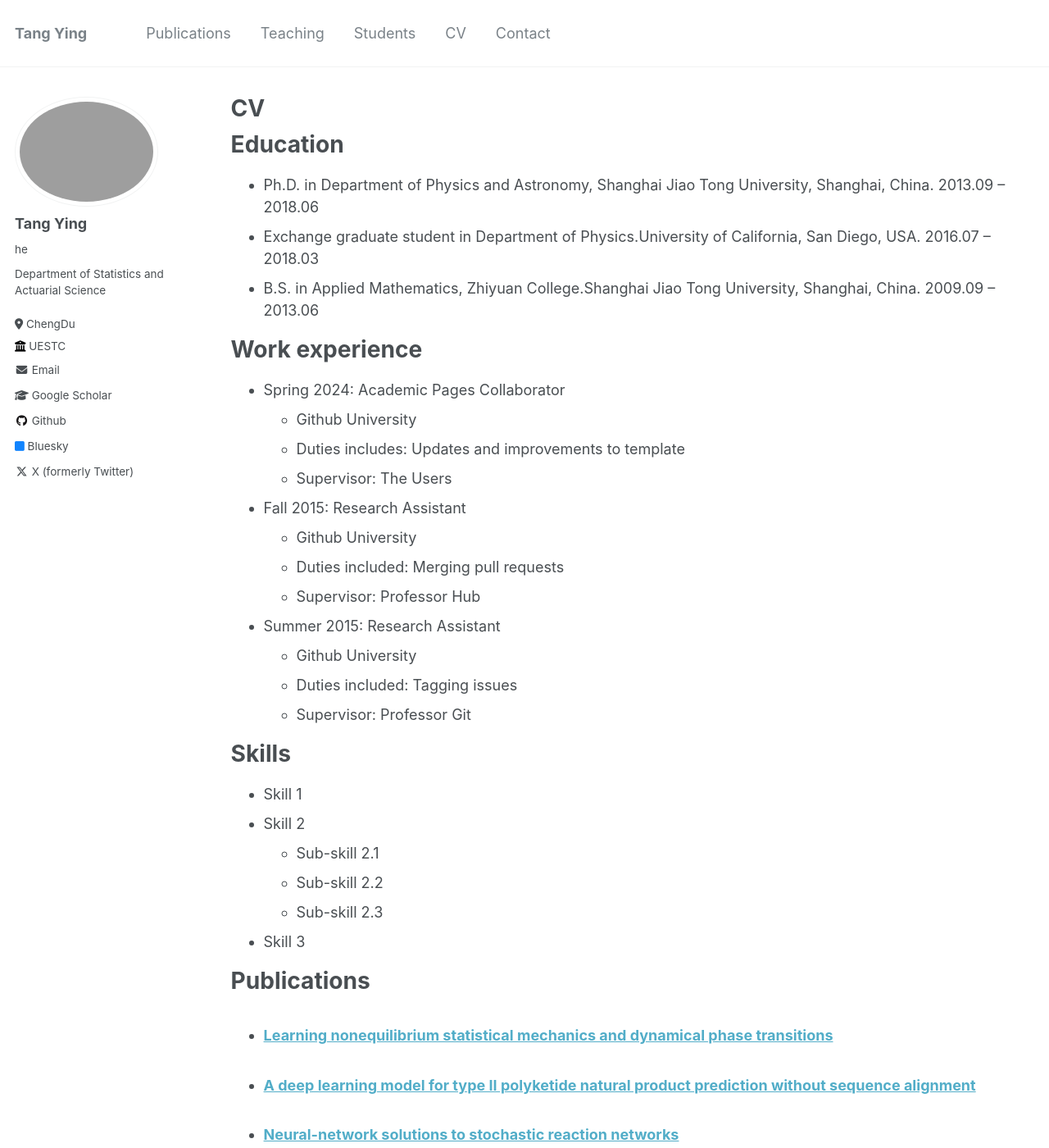
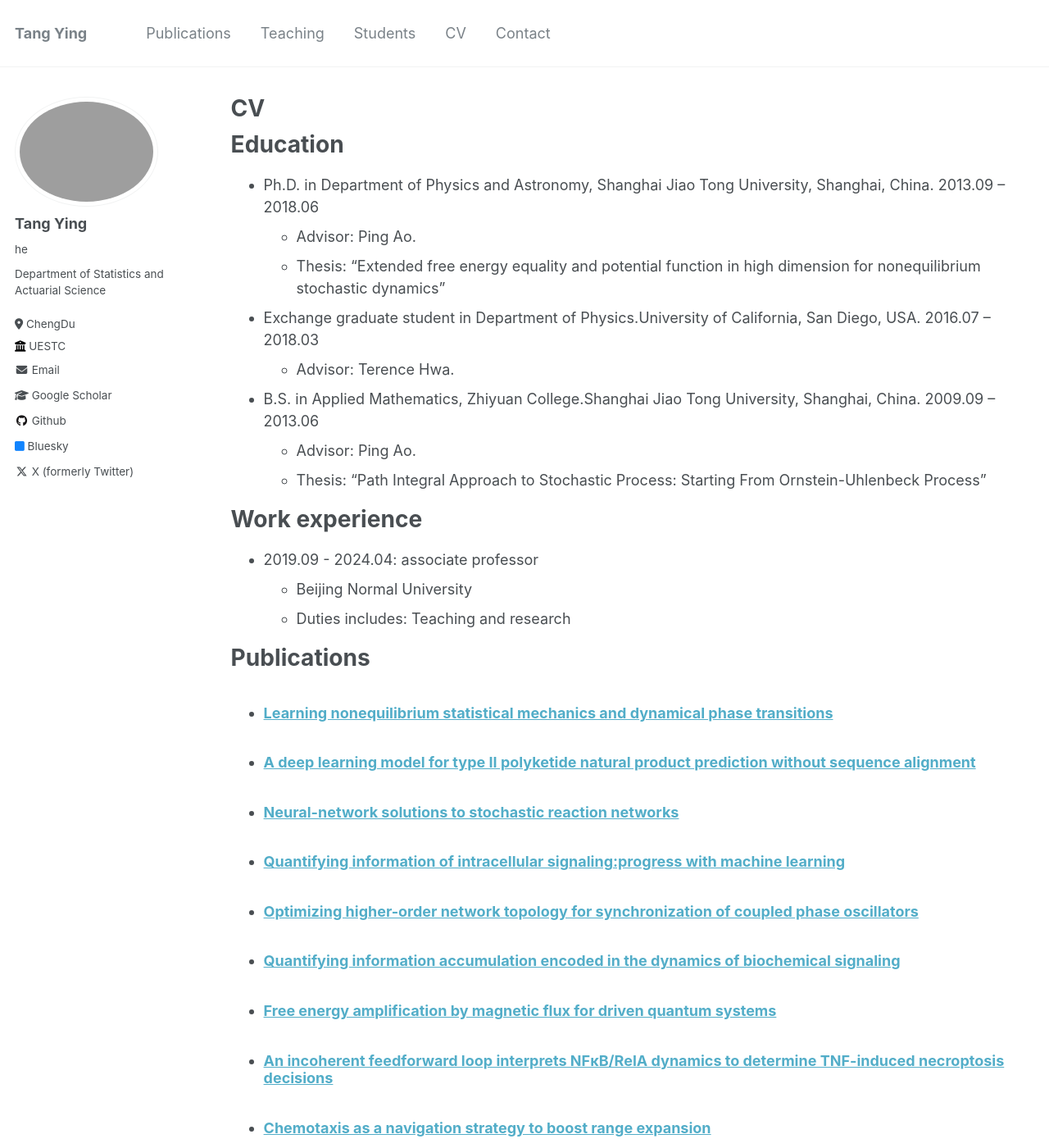
Before and after one commit to jamestang23/jamestang23.github.io, a Jekyll site: the page built from _pages/cv.md, in a window 1280 px wide and 1400 px high. Shown: the whole window at 82% size. Built offline with Jekyll 4.4.1, drawn with Linux system fonts in a browser that asks for light colours; some of the changed text lies outside the part shown.

Commit message:
Update cv.md

```diff
--- a/_pages/cv.md
+++ b/_pages/cv.md
@@ -12,45 +12,24 @@
 Education
 ======
 * Ph.D. in Department of Physics and Astronomy, Shanghai Jiao Tong University, Shanghai, China. 2013.09 – 2018.06
+  * Advisor: Ping Ao.
+  * Thesis: “Extended free energy equality and potential function in high dimension for nonequilibrium stochastic dynamics”
 * Exchange graduate student in Department of Physics.University of California, San Diego, USA. 2016.07 – 2018.03
+  * Advisor: Terence Hwa.
 * B.S. in Applied Mathematics, Zhiyuan College.Shanghai Jiao Tong University, Shanghai, China. 2009.09 – 2013.06
+  * Advisor: Ping Ao.
+  * Thesis: “Path Integral Approach to Stochastic Process: Starting From Ornstein-Uhlenbeck Process”
 
 Work experience
 ======
-* Spring 2024: Academic Pages Collaborator
-  * Github University
-  * Duties includes: Updates and improvements to template
-  * Supervisor: The Users
-
-* Fall 2015: Research Assistant
-  * Github University
-  * Duties included: Merging pull requests
-  * Supervisor: Professor Hub
-
-* Summer 2015: Research Assistant
-  * Github University
-  * Duties included: Tagging issues
-  * Supervisor: Professor Git
-
-Skills
-======
-* Skill 1
-* Skill 2
-  * Sub-skill 2.1
-  * Sub-skill 2.2
-  * Sub-skill 2.3
-* Skill 3
+* 2019.09 - 2024.04: associate professor
+  * Beijing Normal University
+  * Duties includes: Teaching and research
 
 Publications
 ======
   <ul>{% for post in site.publications reversed %}
     {% include archive-single-cv.html %}
-  {% endfor %}</ul>
-
-Talks
-======
-  <ul>{% for post in site.talks reversed %}
-    {% include archive-single-talk-cv.html  %}
   {% endfor %}</ul>
 
 Teaching
@@ -59,6 +38,8 @@
     {% include archive-single-cv.html %}
   {% endfor %}</ul>
 
-Service and leadership
+Students
 ======
-* Currently signed in to 43 different slack teams
+  <ul>{% for post in site.teaching reversed %}
+    {% include archive-single-cv.html %}
+  {% endfor %}</ul>
```
